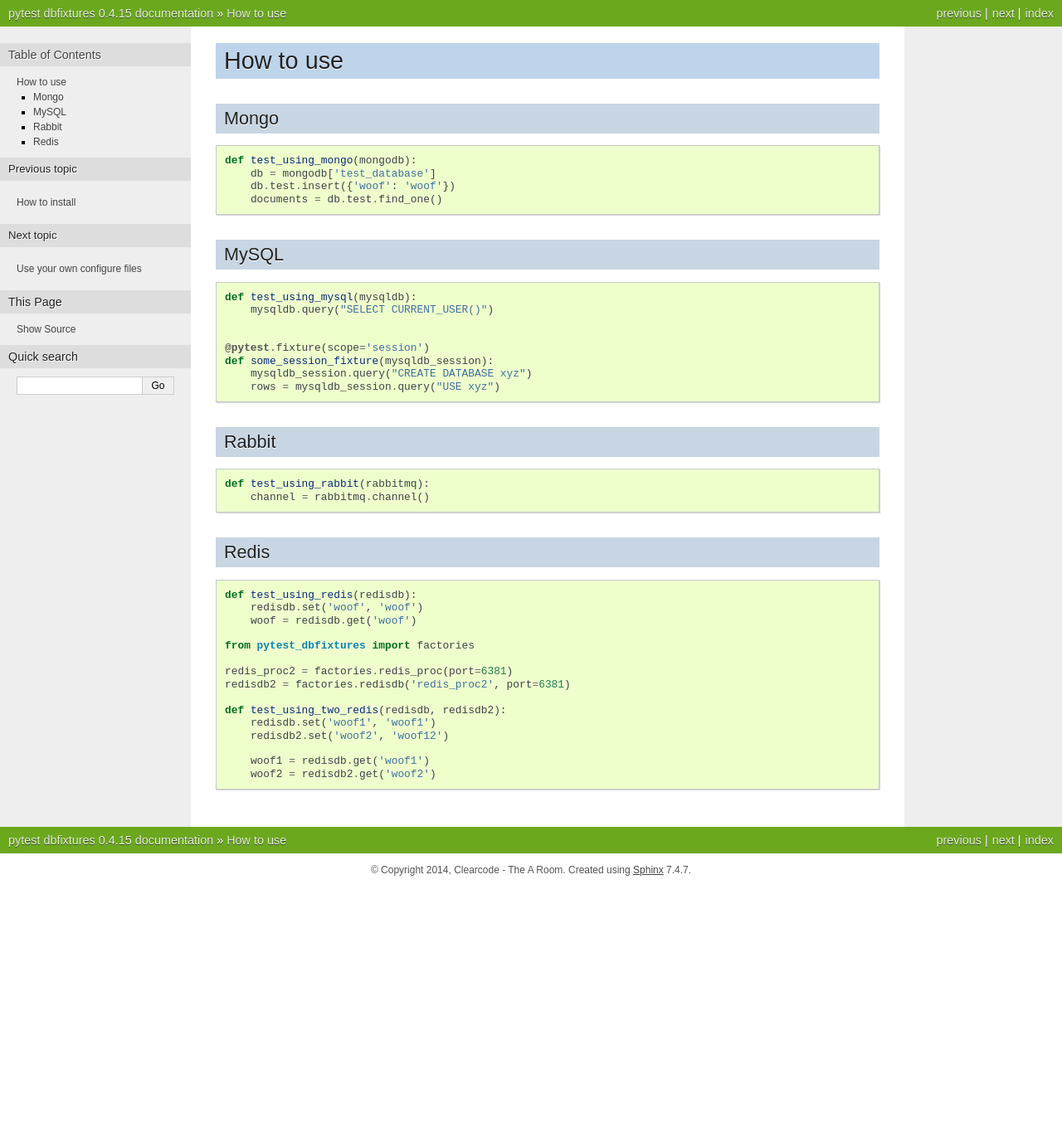
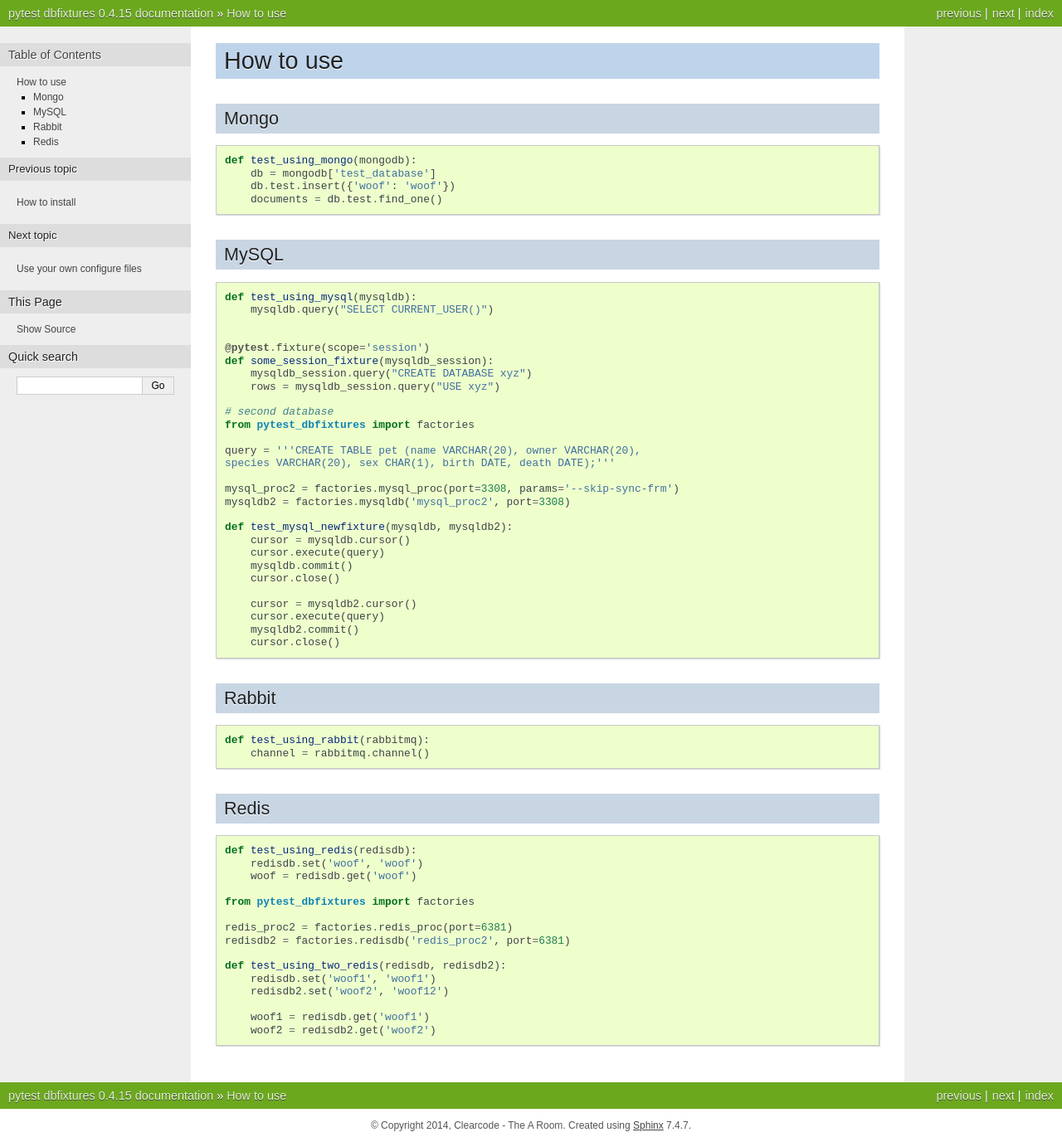
Before and after one commit to ClearcodeHQ/pytest-dbfixtures, a Sphinx documentation site: the page built from docs/howtouse.rst, in a window 1280 px wide. Shown: the whole page at 83% size. Built offline with Sphinx 7.4.7, drawn with Linux system fonts in a browser that asks for light colours; before the commit the page ends 1069 px from its top, so only the background shows below that.

Commit message:
Add params to mysql fixture

```diff
--- a/docs/howtouse.rst
+++ b/docs/howtouse.rst
@@ -28,6 +28,25 @@ MySQL
         mysqldb_session.query("CREATE DATABASE xyz")
         rows = mysqldb_session.query("USE xyz")
 
+    # second database
+    from pytest_dbfixtures import factories
+
+    query = '''CREATE TABLE pet (name VARCHAR(20), owner VARCHAR(20),
+    species VARCHAR(20), sex CHAR(1), birth DATE, death DATE);'''
+
+    mysql_proc2 = factories.mysql_proc(port=3308, params='--skip-sync-frm')
+    mysqldb2 = factories.mysqldb('mysql_proc2', port=3308)
+
+    def test_mysql_newfixture(mysqldb, mysqldb2):
+        cursor = mysqldb.cursor()
+        cursor.execute(query)
+        mysqldb.commit()
+        cursor.close()
+
+        cursor = mysqldb2.cursor()
+        cursor.execute(query)
+        mysqldb2.commit()
+        cursor.close()
 
 
 Rabbit
```
Also changed, not shown: 3 other files.
